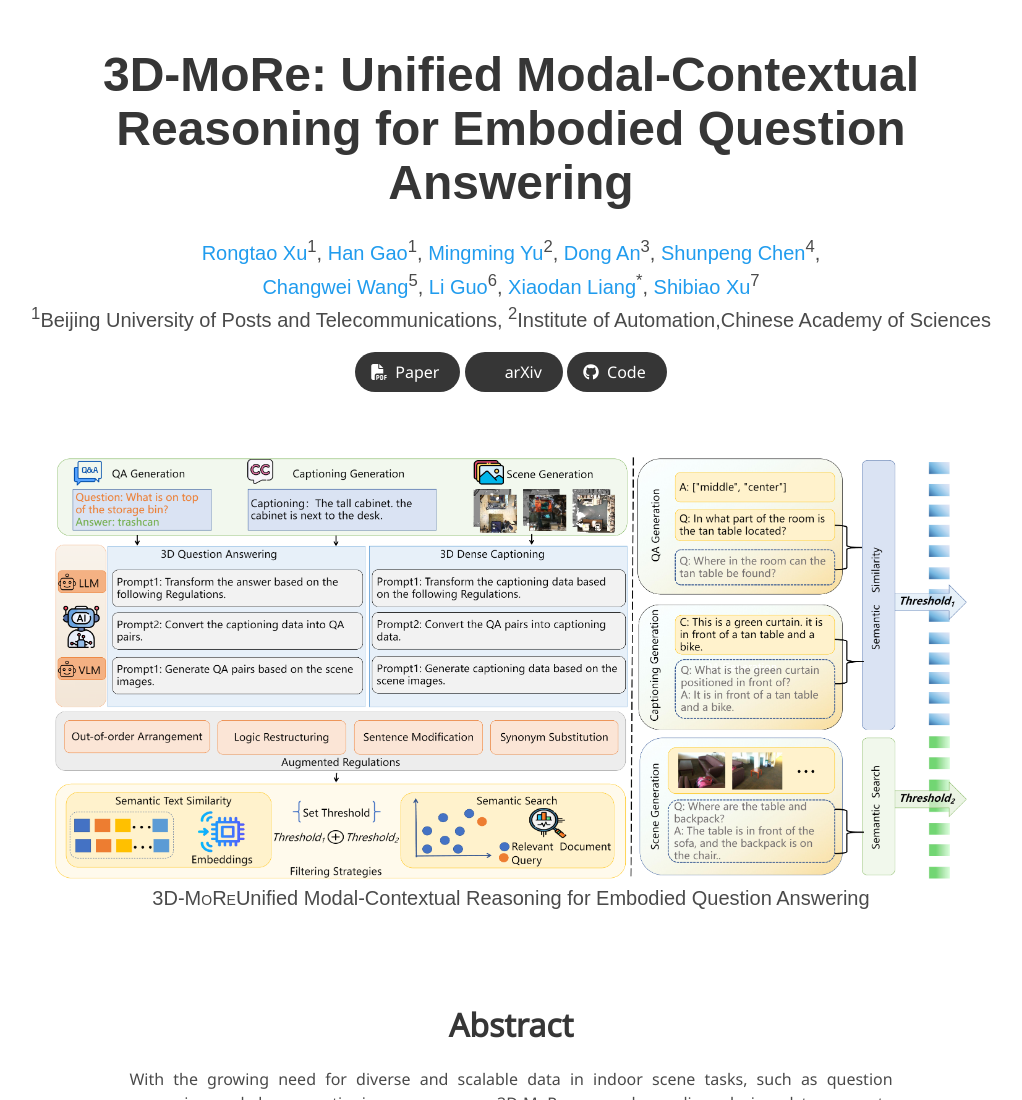
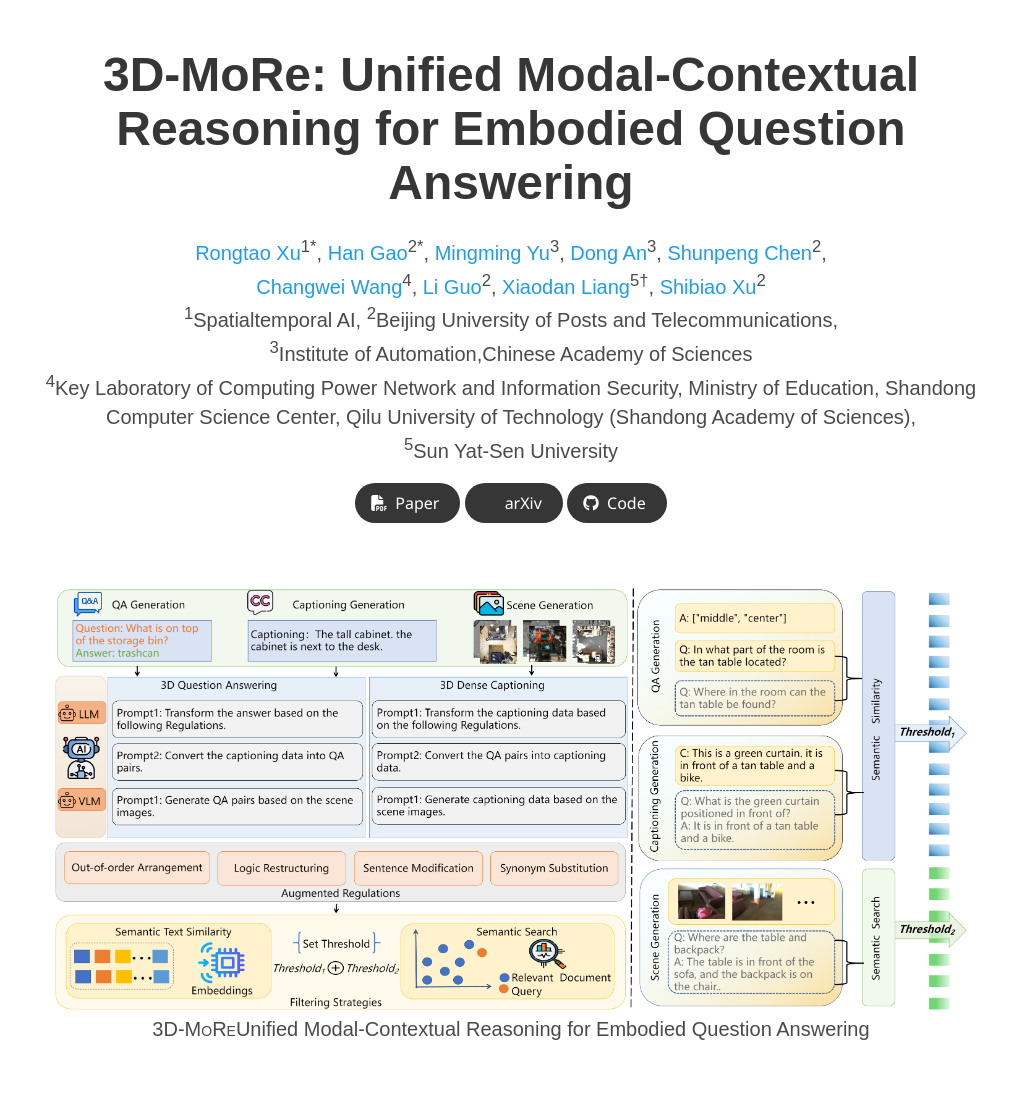
Before and after one commit to 3D-MoRe/3D-MoRe.github.io, a plain HTML site: page index.html in a window 1280 px wide. Shown: the top 1100 px of the page, without its empty margins (129-1151 px from the left). Drawn offline with nearby package versions, Linux system fonts and the light colour scheme; some icons are missing; a web font is replaced by a local one.

Commit message:
company unit add

```diff
--- a/index.html
+++ b/index.html
@@ -51,36 +51,39 @@
           <h1 class="title is-1 publication-title">3D-MoRe: Unified Modal-Contextual Reasoning for Embodied Question Answering</h1>
           <div class="is-size-5 publication-authors">
             <span class="author-block">
-              <a href="">Rongtao Xu</a><sup>1</sup>,</span>
+              <a href="">Rongtao Xu</a><sup>1*</sup>,</span>
             <span class="author-block">
-              <a href="">Han Gao</a><sup>1</sup>,</span>
+              <a href="">Han Gao</a><sup>2*</sup>,</span>
             <span class="author-block">
-              <a href="">Mingming Yu</a><sup>2</sup>,
+              <a href="">Mingming Yu</a><sup>3</sup>,
             </span>
             <span class="author-block">
               <a>Dong An</a><sup>3</sup>,
             </span>
             <span class="author-block">
-              <a href="">Shunpeng Chen</a><sup>4</sup>,
+              <a href="">Shunpeng Chen</a><sup>2</sup>,
             </span>
             <br>
             <span class="author-block">
-              <a href="">Changwei Wang</a><sup>5</sup>,
+              <a href="">Changwei Wang</a><sup>4</sup>,
             </span>
             <span class="author-block">
-              <a href="">Li Guo</a><sup>6</sup>,
+              <a href="">Li Guo</a><sup>2</sup>,
             </span>
             <span class="author-block">
-              <a>Xiaodan Liang</a><sup>*</sup>,
+              <a>Xiaodan Liang</a><sup>5†</sup>,
             </span>
             <span class="author-block">
-              <a href="">Shibiao Xu</a><sup>7</sup>
+              <a href="">Shibiao Xu</a><sup>2</sup>
             </span>
           </div>
 
           <div class="is-size-5 publication-authors">
-            <span class="author-block"><sup>1</sup>Beijing University of Posts and Telecommunications,</span>
-            <span class="author-block"><sup>2</sup>Institute of Automation,Chinese Academy of Sciences</span>
+            <span class="author-block"><sup>1</sup>Spatialtemporal AI,</span>
+            <span class="author-block"><sup>2</sup>Beijing University of Posts and Telecommunications,</span>
+            <span class="author-block"><sup>3</sup>Institute of Automation,Chinese Academy of Sciences</span>
+            <span class="author-block"><sup>4</sup>Key Laboratory of Computing Power Network and Information Security, Ministry of Education, Shandong Computer Science Center, Qilu University of Technology (Shandong Academy of Sciences),</span>
+            <span class="author-block"><sup>5</sup>Sun Yat-Sen University</span>
           </div>
 
           <div class="column has-text-centered">
```
